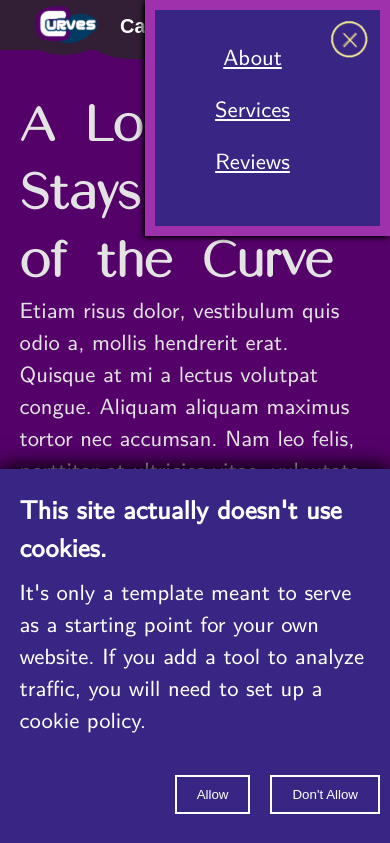
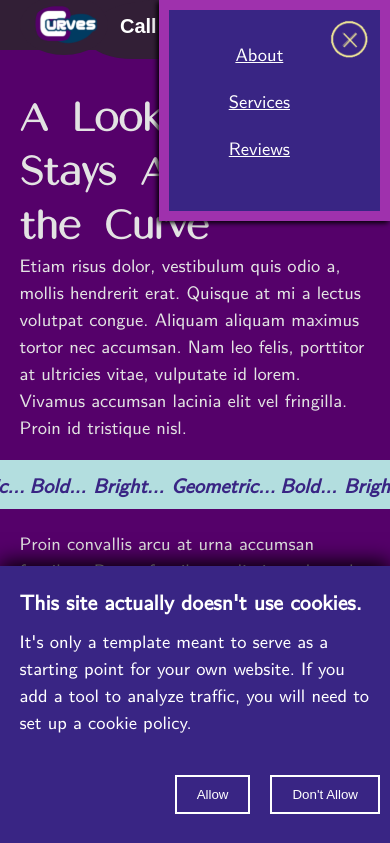
Before and after one commit to Joannamcregan/modern-curves-template, a plain HTML site: page index.html in a window 390 px wide. Both pictures are taken after a click on the picture 355 px from the left and 25 px from the top of the page. Shown: the top 843 px of the page. Drawn offline with Linux system fonts and the light colour scheme; a web font is replaced by a local one.

Commit message:
Add files via upload

```diff
--- a/style.css
+++ b/style.css
@@ -94,12 +94,41 @@ strong{
     background: #321f36;
     border-radius: 50% 30% 30% 30%;
 }
+h1{
+    font-family: display, serif;
+    font-size: 50px;
+    margin: 0px auto;
+    padding-top: 40px;
+    width: 750px;
+}
+h2{
+    font-family: display, serif;
+    font-size: 40px;
+    margin: 0px auto;
+    padding-top: 20px;
+    width: 750px;
+    font-weight: 500;
+}
+p{
+    margin: 0px auto;
+    padding-bottom: 20px;
+    width: 750px;
+}
 @media screen and (max-width: 650px) {
+    body{
+        font-size: 18px !important;
+    }
     .mobile{
         display: block;
     }
     .desktop{
         display: none;
+    }
+    h1{
+        font-size: 40px;
+    }
+    h2{
+        font-size: 35px;
     }
 }
 @media screen and (min-width: 651px) {
@@ -160,26 +189,6 @@ header a{
         margin: 0px 20px;
         font-size: 20px;
     }
-}
-h1{
-    font-family: display, serif;
-    font-size: 50px;
-    margin: 0px auto;
-    padding-top: 40px;
-    width: 750px;
-}
-h2{
-    font-family: display, serif;
-    font-size: 40px;
-    margin: 0px auto;
-    padding-top: 20px;
-    width: 750px;
-    font-weight: 500;
-}
-p{
-    margin: 0px auto;
-    padding-bottom: 20px;
-    width: 750px;
 }
 .review-box{
     width: 750px;
@@ -254,10 +263,45 @@ p{
 .color0-color1-transition{
     background-image: linear-gradient(to right, #532540, #3f1c48, #201a48);
     width: 100%;
-    height: 300px;
+    height: 400px;
     margin-bottom: -5px;
     margin-top: -1px;
     position: relative;
+}
+@media screen and (max-width: 1600px) {
+    .color0-color1-transition{
+        height: 270px;
+    }
+}
+@media screen and (max-width: 1400px) {
+    .color0-color1-transition{
+        height: 300px;
+    }
+}
+@media screen and (max-width: 1200px) {
+    .color0-color1-transition{
+        height: 200px;
+    }
+}
+@media screen and (max-width: 1000px) {
+    .color0-color1-transition{
+        height: 180px;
+    }
+}
+@media screen and (max-width: 850px) {
+    .color0-color1-transition{
+        height: 160px;
+    }
+}
+@media screen and (max-width: 700px) {
+    .color0-color1-transition{
+        height: 120px;
+    }
+}
+@media screen and (max-width: 550px) {
+    .color0-color1-transition{
+        height: 80px;
+    }
 }
 .color0-color1-transition svg{
     width: 100%;
```
Lines whose indentation alone changed are shown as unchanged.
